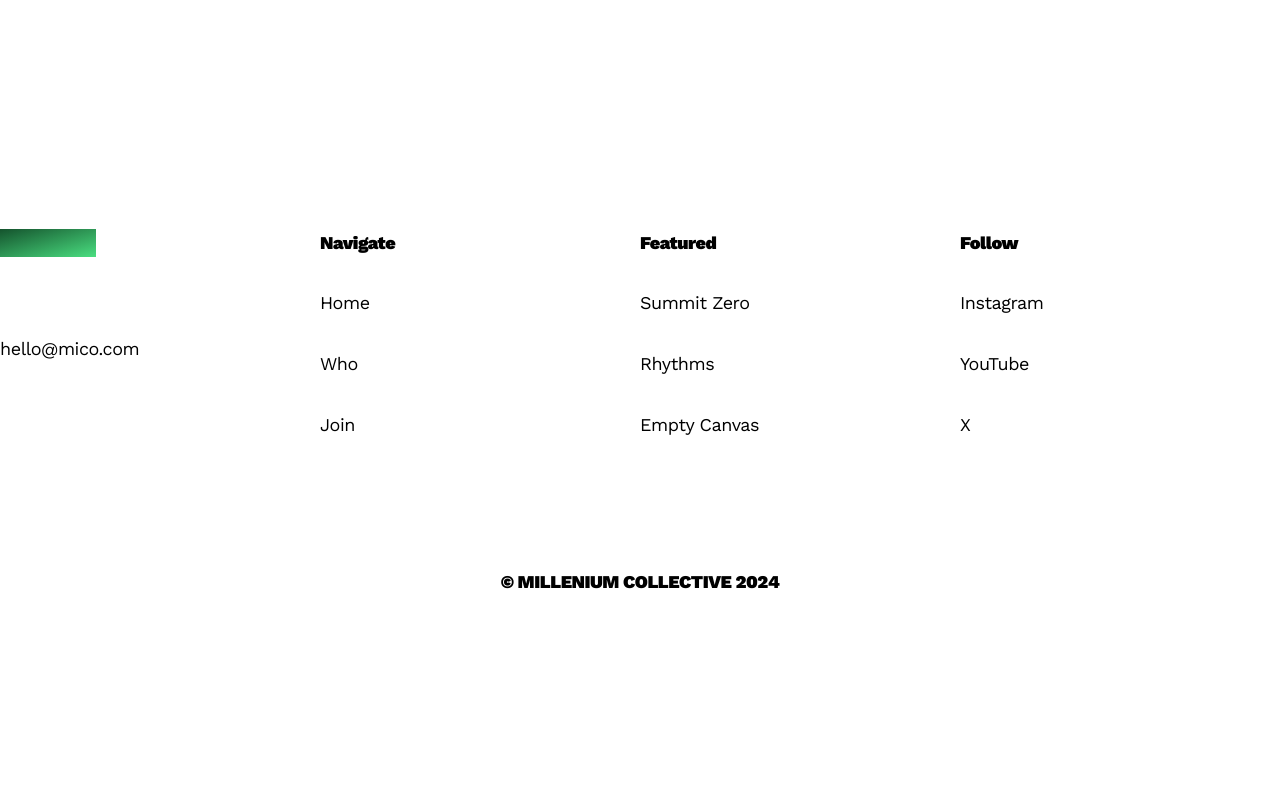
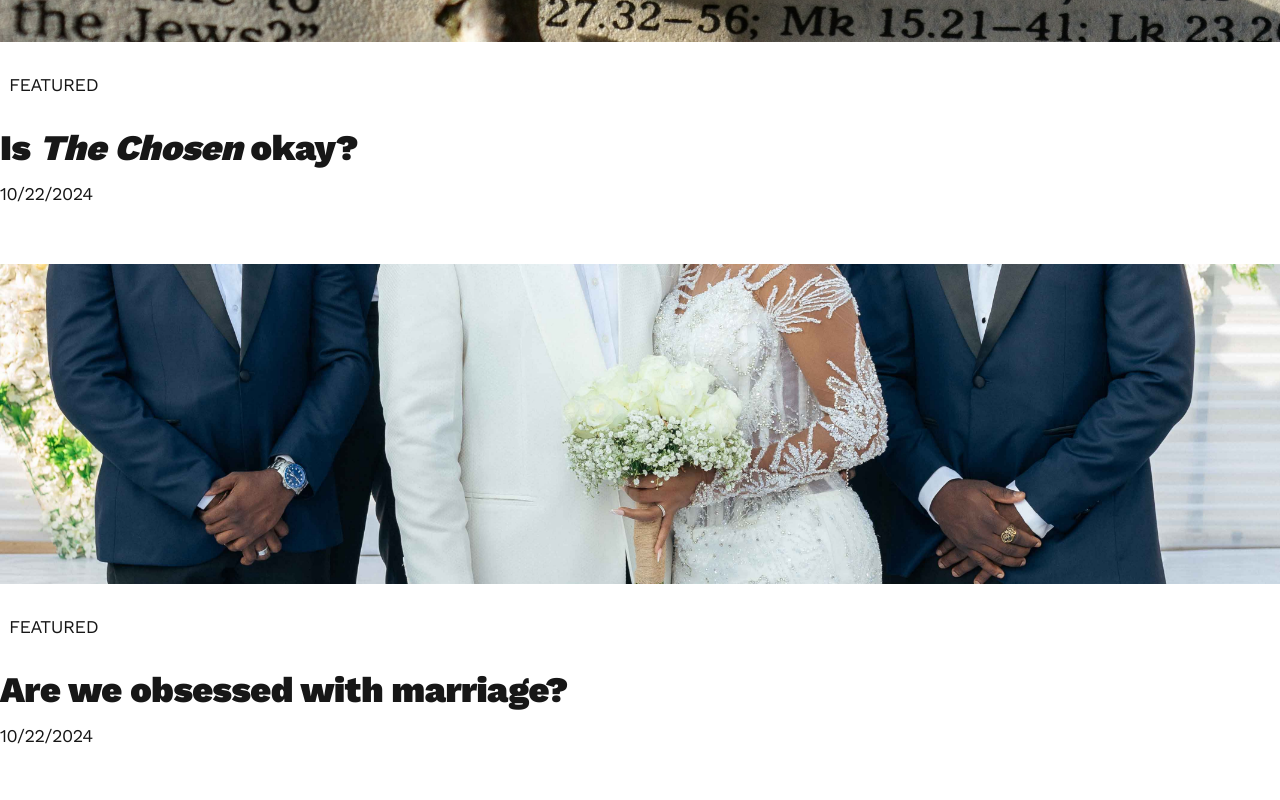
Before and after one commit to Paul3MK/tmcc-web, a Next.js app: page /read in a window 1280 px wide. Before the commit this address had no page. Shown: the part 700-1500 px from the top of the page. Before the commit the page ends 1344 px from the top, so only its background shows below. Built offline with nearby package versions, Linux system fonts and the light colour scheme.

Commit message:
feat(wip): create read/blog page

```diff
--- /dev/null
+++ b/pages/read/index.tsx
@@ -0,0 +1,50 @@
+import PageHeading from "@/components/PageHeading"
+import { motion } from "framer-motion"
+import { ReactNode, useState } from "react"
+import { useContext } from "react"
+import { NameContext } from "../_app"
+import PersonCard from "@/components/PersonCard"
+
+export default function WhoPage() {
+
+    const topName = useContext(NameContext)
+
+    return (
+        <>
+            <PageHeading overline="Psalm 45:1" title="Read." />
+            <section className="container mx-auto pb-36 grid gap-14">
+                <div>
+                    <img src="anuja-tilj-p5V7tclGjcw-unsplash.jpg" alt="" className="h-80 w-full object-cover" />
+                    <div className="border border-white px-2 py-1 my-6 inline-block">
+                        <span className="uppercase">FEATURED</span>
+                    </div>
+                    <div className="grid gap-3">
+                        <h3 className="text-4xl font-black">Is <em>The Chosen</em> okay?</h3>
+                        <span>{(new Date()).toLocaleDateString()}</span>
+                    </div>
+                </div>
+                <ReadCard
+                    title="Are we obsessed with marriage?"
+                    tag="Featured"
+                    date={new Date()}
+                    imageLink="TJDR7931.jpg"
+                />
+            </section>
+        </>
+    )
+}
+
+function ReadCard({imageLink, tag, title, date}: {imageLink: string, tag: string, title: string, date: Date}) {
+    return (
+        <div>
+            <img src={imageLink} alt="" className="h-80 w-full object-cover" />
+            <div className="border border-white px-2 py-1 my-6 inline-block">
+                <span className="uppercase">{tag}</span>
+            </div>
+            <div className="grid gap-3">
+                <h3 className="text-4xl font-black">{title}</h3>
+                <span>{date.toLocaleDateString()}</span>
+            </div>
+        </div>
+    )
+}
```
